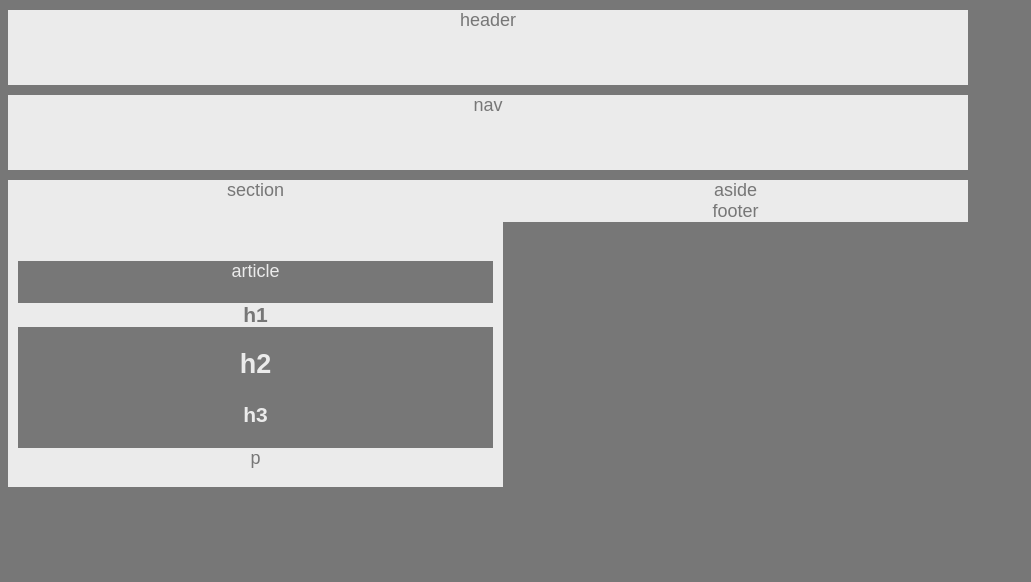
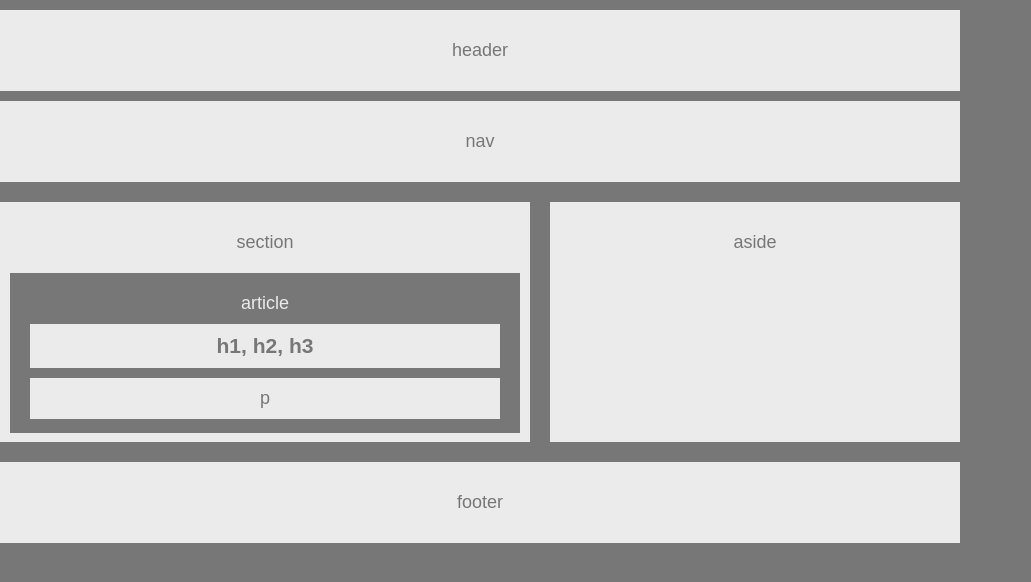
Before and after one commit to dvadz/HW-Wireframe, a plain HTML site: page index.html in a window 1280 px wide. Shown: the whole page, without its empty margins (0-1031 px from the left). Drawn offline with Linux system fonts and the light colour scheme.

Commit message:
finished the wireframe...i think

```diff
--- a/index.html
+++ b/index.html
@@ -8,6 +8,8 @@
     <link rel="stylesheet" href="style.css">
 </head>
 <body>
+
+    <div class="big_container">
         <header>
             header
         </header>
@@ -16,22 +18,28 @@
             nav
         </nav>
 
-    <section> section
+        <div class="container">
+            <div>
+                <section > section
                         <article> article
-            <h1>h1</h1>
-            <h2>h2</h2>
-            <h3>h3</h3>
+                            <h1>h1, h2, h3</h1>
                             <p>p</p>
                         </article>
+
                 </section>
+            </div>
 
-    <aside>
-        aside
+            <div>
+                <aside>  aside
                 </aside>
+            </div>
+
+        </div>
 
         <footer>
             footer
         </footer>
+    </div>
 
 </body>
 </html>
--- a/style.css
+++ b/style.css
@@ -1,3 +1,8 @@
+* {
+    margin: 0;
+    padding: 0;
+}
+
 body {
     font-family: Arial, Helvetica, sans-serif;
     color: #777;
@@ -7,11 +12,55 @@ body {
     text-align: center;
 }
 
-header, nav, section, aside, footer {
+.big_container {
+    width: 100%;
+}
+
+header {
+    /* SIZING */
+    margin:  10px auto;
+    padding: 30px 0;
+
+    /* STYLING */
+    background: #ebebeb;
+}
+
+
+nav {
+    /* sizing */
+    margin:  10px auto;
+    padding: 30px 0;
+
+    /* STYLING */
+    background: #ebebeb;
+}
+
+.container {
+
+    /* sizing */
+    height: 240px;
+    width: 960px;
+    margin: 20px auto;
+    display: flex;
+}
+
+section {
+    /* sizing */
+    width: 530px;
+    height: 210px;
+    margin-right: 10px;
+    padding: 30px 0 0 0;
+
+    /* styling */
     background: #ebebeb;
 }
 
 article {
+    /* sizing */
+    height: 140px;
+    margin: 20px 10px 10px;
+    padding-top: 20px;
+    /* styling */
     color: #ebebeb;
     background: #777;
 }
@@ -19,25 +68,26 @@ article {
 h1, p {
     color: #777;
     background: #ebebeb;
+    padding: 10px;
+    margin: 10px 20px;
 }
 
-header {
-    width: 100%;
-    margin:  10px auto;
-    height: 75px;
+aside {
+    /* sizing */
+    width: 410px;
+    height: 210px;
+    margin-left: 10px;
+    padding: 30px 0 0 0;
+
+    /* styling */
+    background: #ebebeb;
 }
 
-nav {
-    width: 100%;
-    margin-bottom:  10px;
-    height: 75px;
+footer {
+    /* sizing */
+    margin:  10px auto;
+    padding: 30px  0;
+
+    /* styling */
+    background: #ebebeb;
 }
-
-section {
-    float: left;
-    width: 495px;
-}
-
-article {
-    margin: 60px 10px 10px 10px;
-}
```
Lines whose indentation alone changed are shown as unchanged.
